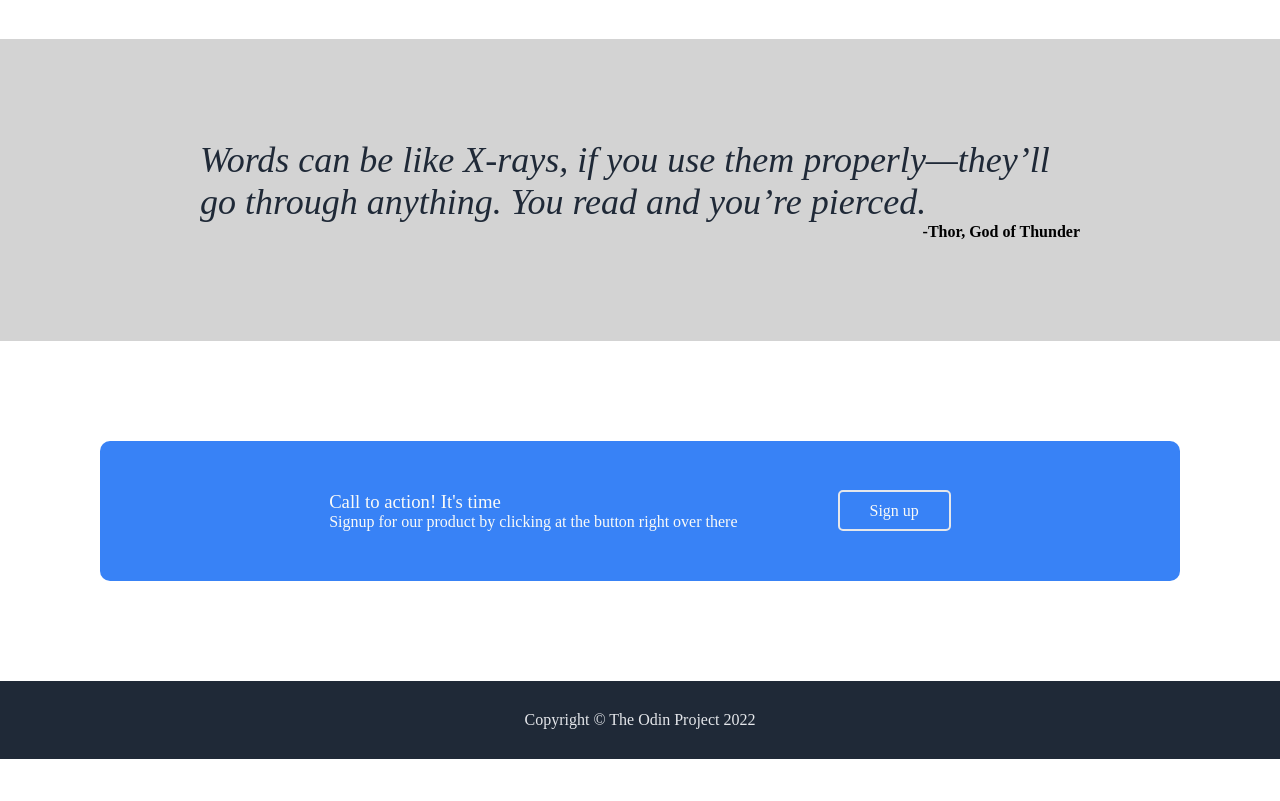
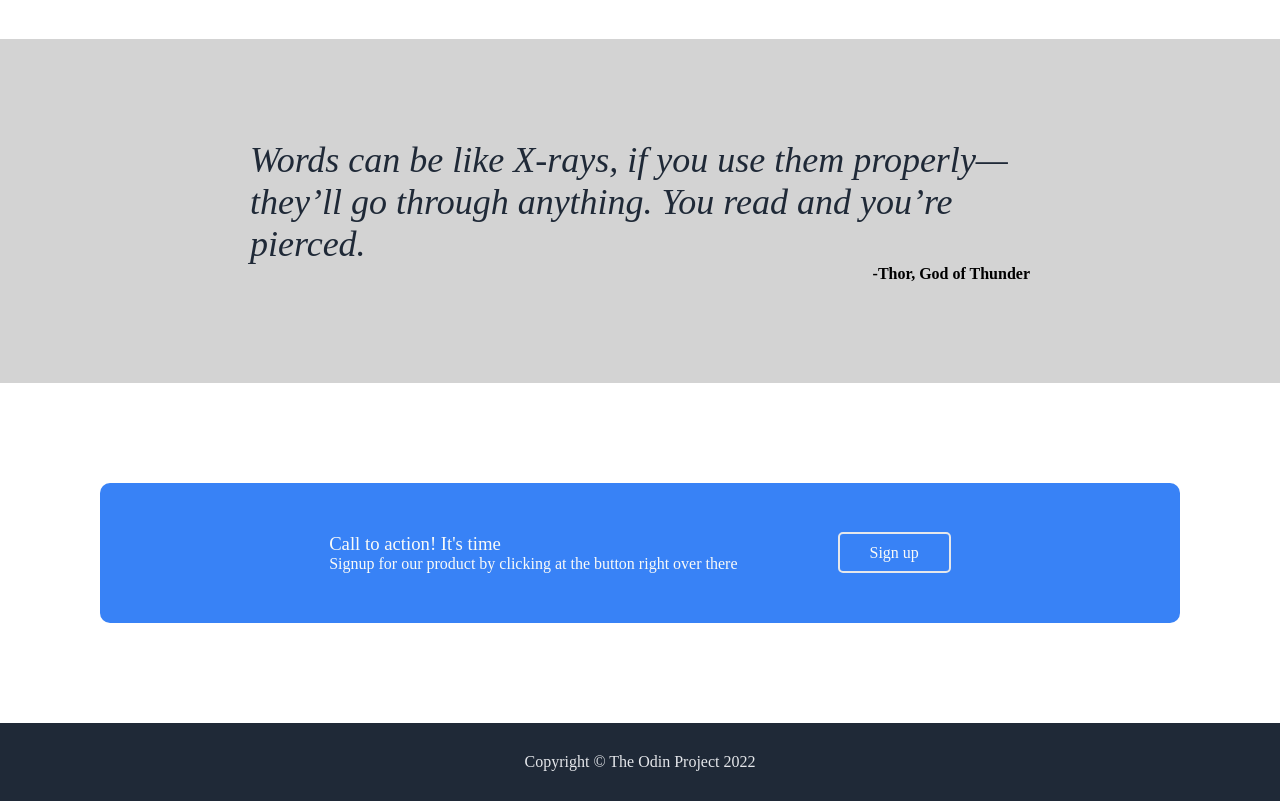
Before and after one commit to Koraavo/LandingPage-odin, a plain HTML site: page landingodin.html in a window 1280 px wide. Shown: the part 900-1701 px from the top of the page. Before the commit the page ends 1659 px from the top, so only its background shows below. Drawn offline with Linux system fonts and the light colour scheme.

Commit message:
changed paddings in some places for uniformity

```diff
--- a/landingodin.css
+++ b/landingodin.css
@@ -155,14 +155,14 @@ ul li {
     font-size: var(--quote-fnt-size);
     font-style: var(--quote-fnt-style);
     font-weight: var(--quote-fnt-weight);
-    margin: 0 10rem;
+    margin: 0 15rem;
     color: var(--quote-fnt-clr);
 }
 
 .quote-section figcaption {
     font-weight: bold;
     text-align: right;
-    margin: 0 10rem;
+    margin: 0 15rem;
 }
 
 /* call to action */
```
